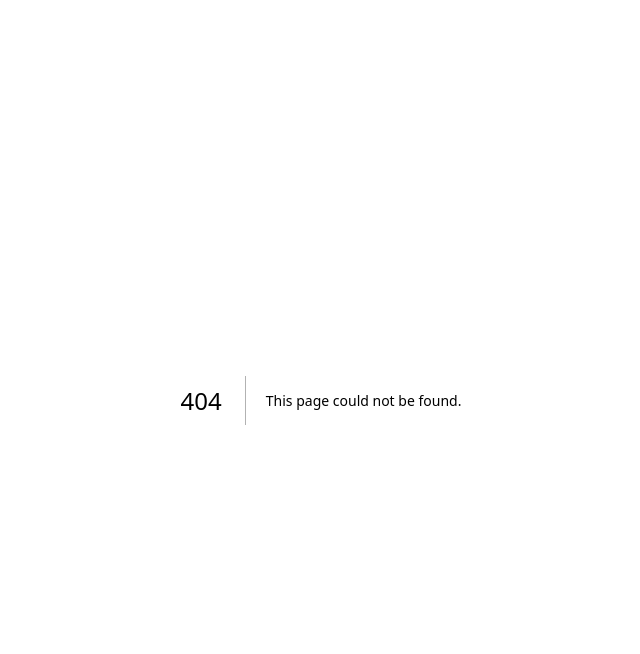
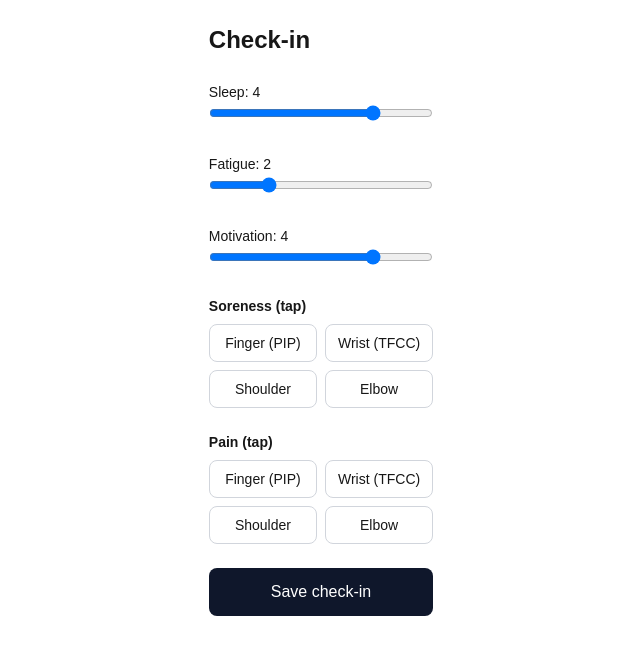
Before and after one commit to dafandikri/boulder-coach, a Next.js app: page /checkin in a window 1280 px wide. Before the commit this address had no page. Shown: the top 654 px of the page, without its empty margins (319-959 px from the left). Built offline with nearby package versions, Linux system fonts and the light colour scheme.

Commit message:
feat(ui): 30-second check-in screen

```diff
--- /dev/null
+++ b/src/app/checkin/page.tsx
@@ -0,0 +1,135 @@
+'use client';
+
+import { useState } from 'react';
+import { useRouter } from 'next/navigation';
+import { DexieClimbRepo } from '@/data/dexieRepo';
+import type { BodyPart, CheckIn } from '@/domain/types';
+
+const PARTS: { key: BodyPart; label: string }[] = [
+  { key: 'pip', label: 'Finger (PIP)' },
+  { key: 'wrist-tfcc', label: 'Wrist (TFCC)' },
+  { key: 'shoulder', label: 'Shoulder' },
+  { key: 'elbow', label: 'Elbow' },
+];
+
+type Flags = Partial<Record<BodyPart, number>>;
+
+function todayIso(): string {
+  return new Date().toISOString().slice(0, 10);
+}
+
+function toggleFlag(map: Flags, key: BodyPart): Flags {
+  if (map[key]) {
+    const { [key]: _removed, ...rest } = map;
+    return rest;
+  }
+  return { ...map, [key]: 2 };
+}
+
+export default function CheckInPage() {
+  const router = useRouter();
+  const [sleepQuality, setSleep] = useState(4);
+  const [overallFatigue, setFatigue] = useState(2);
+  const [motivation, setMotivation] = useState(4);
+  const [soreness, setSoreness] = useState<Flags>({});
+  const [pain, setPain] = useState<Flags>({});
+  const [saving, setSaving] = useState(false);
+
+  async function save(): Promise<void> {
+    setSaving(true);
+    const checkIn: CheckIn = {
+      date: todayIso(),
+      sleepQuality,
+      overallFatigue,
+      motivation,
+      soreness,
+      pain,
+    };
+    await new DexieClimbRepo().saveCheckIn(checkIn);
+    router.push('/');
+  }
+
+  const sliders: [string, number, (n: number) => void][] = [
+    ['Sleep', sleepQuality, setSleep],
+    ['Fatigue', overallFatigue, setFatigue],
+    ['Motivation', motivation, setMotivation],
+  ];
+
+  return (
+    <main className="mx-auto max-w-md space-y-6 p-6">
+      <h1 className="text-2xl font-bold">Check-in</h1>
+
+      {sliders.map(([label, value, set]) => (
+        <label key={label} className="block">
+          <span className="text-sm font-medium">
+            {label}: {value}
+          </span>
+          <input
+            type="range"
+            min={1}
+            max={5}
+            value={value}
+            onChange={(e) => {
+              set(Number(e.target.value));
+            }}
+            className="w-full"
+          />
+        </label>
+      ))}
+
+      <Section
+        title="Soreness (tap)"
+        map={soreness}
+        onToggle={(k) => {
+          setSoreness((m) => toggleFlag(m, k));
+        }}
+      />
+      <Section
+        title="Pain (tap)"
+        map={pain}
+        onToggle={(k) => {
+          setPain((m) => toggleFlag(m, k));
+        }}
+      />
+
+      <button
+        onClick={() => void save()}
+        disabled={saving}
+        className="w-full rounded-lg bg-slate-900 py-3 font-medium text-white disabled:opacity-50"
+      >
+        {saving ? 'Saving…' : 'Save check-in'}
+      </button>
+    </main>
+  );
+}
+
+function Section({
+  title,
+  map,
+  onToggle,
+}: {
+  title: string;
+  map: Flags;
+  onToggle: (key: BodyPart) => void;
+}) {
+  return (
+    <section>
+      <p className="mb-2 text-sm font-semibold">{title}</p>
+      <div className="grid grid-cols-2 gap-2">
+        {PARTS.map((p) => (
+          <button
+            key={p.key}
+            onClick={() => {
+              onToggle(p.key);
+            }}
+            className={`rounded-lg border px-3 py-2 text-sm ${
+              map[p.key] ? 'border-red-500 bg-red-50 text-red-800' : 'border-gray-300'
+            }`}
+          >
+            {p.label}
+          </button>
+        ))}
+      </div>
+    </section>
+  );
+}
```
